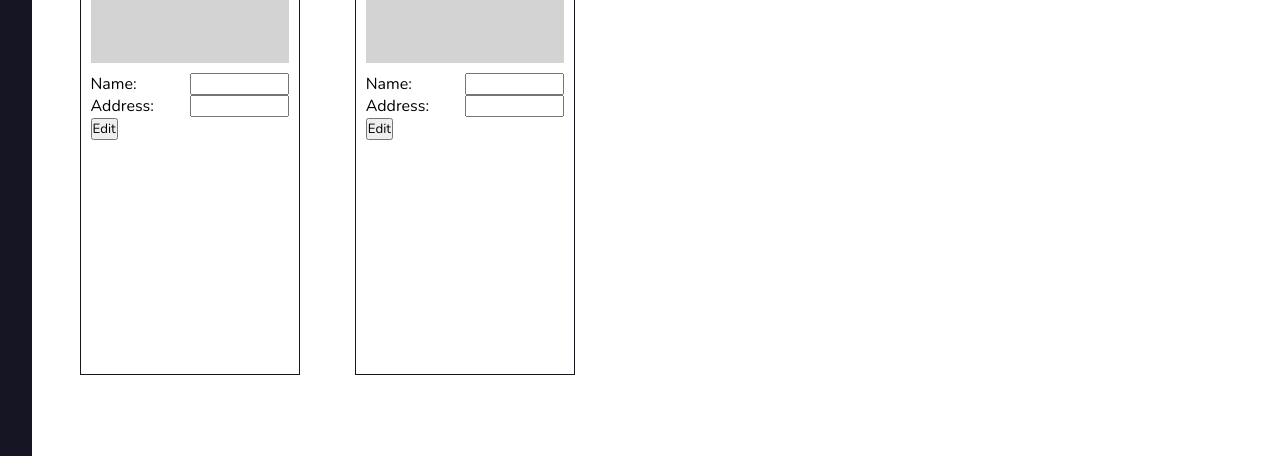
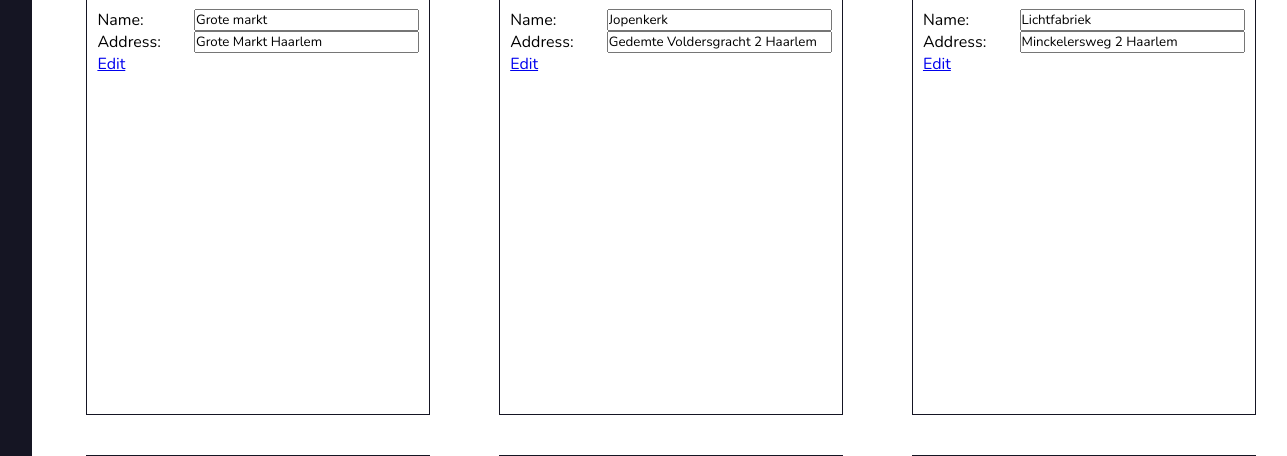
Before and after one commit to BramTerlouw/Project-Haarlem-Festival-2, a PHP site: page /cms/location in a window 1600 px wide. Shown: the part 1564-2020 px from the top of the page, without its empty margins (192-1479 px from the left). Run offline with PHP 8.4, Linux system fonts and the light colour scheme; the visitor is signed in with stand-in values (Sample User, id 1); data comes from the database, SQL or seed files in the repository; some libraries are stand-ins or nearby versions.

Commit message:
Added location & artist to CMS

```diff
--- a/app/controllers/cms/locationcontroller.php
+++ b/app/controllers/cms/locationcontroller.php
@@ -20,6 +20,7 @@
     // ## index for locations
     public function index() {
         $eventNames = $this->eventService->getEventNames();
+        $locationList = $this->locationService->getAll();
         require __DIR__ . '/../../views/cms/location/index.php';
     }
 }
--- a/app/public/css/cms-style.css
+++ b/app/public/css/cms-style.css
@@ -811,8 +811,8 @@
 
 
 /* ## locations cms */
-.locations-container {
-    width: 80%;
+.location-container {
+    width: 100%;
     height: 80vh;
     margin: 10px 0 0 20px;
 
@@ -824,29 +824,35 @@
 }
 
 .location-item {
-    width: 20%;
-    height: 30%;
+    width: 25%;
+    height: 40%;
     border: 1px solid var(--main-blue);
     margin: 20px 2.5%;
     padding: 10px;
 }
 
 .location-img {
-    width: 100%;
+    width: 50%;
     height: 50%;
     background-color: lightgray;
 }
 
+.location-image {
+    width: 100%;
+    height: 100%;
+}
 .location-form {
     display: flex;
     flex-wrap: wrap;
     margin: 10px 0 0 0;
 }
 
-.location-form label, .location-form input {
-    width: 50%;
+.location-form label {
+    width: 30%;
 }
-
+.location-form input {
+    width: 70%;
+}
 
 
 /* ## table for users */
--- a/app/repositories/cms/artistRepository.php
+++ b/app/repositories/cms/artistRepository.php
@@ -60,7 +60,6 @@
             $stmt->bindParam(':desc', $desc);
             $stmt->bindParam(':type', $type);
             $stmt->execute();
-
         } catch (PDOException $e) {
             echo $e;
         }
--- a/app/repositories/cms/locationRepository.php
+++ b/app/repositories/cms/locationRepository.php
@@ -15,7 +15,8 @@
     // ## get all locations
     public function getAll() {
         try {
-            $sqlquery = "SELECT * FROM Location";
+            $sqlquery = "SELECT * FROM Location
+                        ORDER BY Name;";
             $stmt = $this->connection->prepare($sqlquery);
 
             $stmt->execute();
--- a/app/views/Dance/index.php
+++ b/app/views/Dance/index.php
@@ -14,10 +14,6 @@
 <?php
 foreach($eventList as $event){?>
 <p class="dance-description"> <?php echo $event["Description"]?>
-    <!-- A brand new addition to the Haarlem Festival
-    is the Haarlem Dance Event. In this event dance, house, techno and trance are central.
-    Names as Nicky Romero, Afrojack, Tiësto, Hardwell, Armin van Buuren and Martin Garrix are
-    performing on multiple stages spread over the beautyfull city of Haarlem, North-Holland. -->
 </p>
 <?php }?>
 
--- a/app/views/cms/location/index.php
+++ b/app/views/cms/location/index.php
@@ -3,71 +3,32 @@
 require __DIR__ . '/../../components/navigation/nav-cms.php';
 ?>
 
-<h1>Locations:</h1>
+<h1>Venues:</h1>
 
-<section class="locations-container">
+<section class="location-container">
+
+<?php
+foreach($locationList as $location){?>
     <div class="location-item">
-        <div class="location-img"></div>
+        <div class="location-img"><img class ="location-image" src="/images/locations/<?php echo $location->Name?>.png"></div>
         <div class="location-form">
-            <label for="">Name: </label>
-            <input type="text">
-            <label for="">Address: </label>
-            <input type="text">
+            <label for="inputlocationName">Name: </label>
+            <input  type="text" name="inputlocationName" value = '<?php echo $location->Name ?>'>
+            <label for="inputLocationAddress">Address: </label>
+            <input type="text" name="inputLocationAddress" value = '<?php echo $location->Address ?>'>
         </div>
-        <button>Edit</button>
+        <a href="/cms/location?id=<? echo $location->Location_ID?>"name="submit" type="submit">Edit</a>
     </div>
-    <div class="location-item">
-        <div class="location-img"></div>
+    <?php
+}?>
+<div class="location-item">
         <div class="location-form">
-            <label for="">Name: </label>
-            <input type="text">
-            <label for="">Address: </label>
-            <input type="text">
+            <label for="inputlocationName">Name: </label>
+            <input  type="text" name="inputlocationName">
+            <label for="inputLocationAddress">Address: </label>
+            <input type="text" name="inputLocationAddress">
         </div>
-        <button>Edit</button>
+        <button name="submit" type="submit">Add</button>
     </div>
-    <div class="location-item">
-        <div class="location-img"></div>
-        <div class="location-form">
-            <label for="">Name: </label>
-            <input type="text">
-            <label for="">Address: </label>
-            <input type="text">
-        </div>
-        <button>Edit</button>
-    </div>
-    <div class="location-item">
-        <div class="location-img"></div>
-        <div class="location-form">
-            <label for="">Name: </label>
-            <input type="text">
-            <label for="">Address: </label>
-            <input type="text">
-        </div>
-        <button>Edit</button>
-    </div>
-    <div class="location-item">
-        <div class="location-img"></div>
-        <div class="location-form">
-            <label for="">Name: </label>
-            <input type="text">
-            <label for="">Address: </label>
-            <input type="text">
-        </div>
-        <button>Edit</button>
-    </div>
-    <div class="location-item">
-        <div class="location-img"></div>
-        <div class="location-form">
-            <label for="">Name: </label>
-            <input type="text">
-            <label for="">Address: </label>
-            <input type="text">
-        </div>
-        <button>Edit</button>
-    </div>
-
+</div>
 </section>
-
-</main> <!-- close main tag from cms nav -->
-</div> <!-- close div of whole container from cms nav -->
```
Also changed, not shown: app/views/cms/artist/index.php (+15 -16 lines), app/controllers/cms/artistcontroller.php (line endings or trailing spaces).
